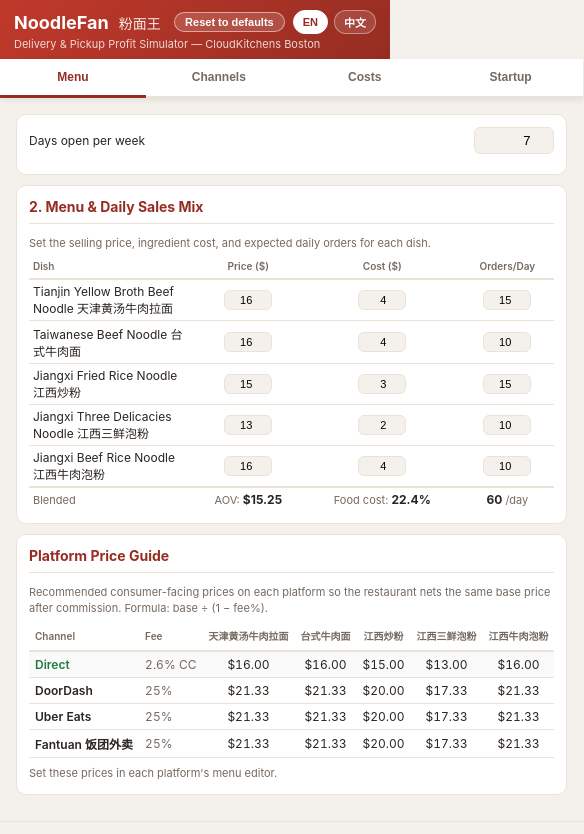
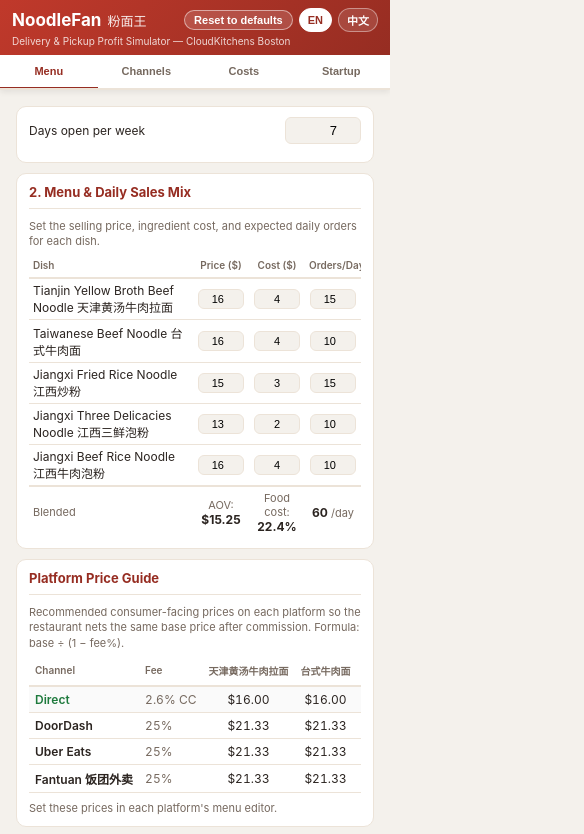
Before and after one commit to lukchen/noodlefan-profit-simulator, a plain HTML site: page index.html in a window 390 px wide. Shown: the top 834 px of the page, 584 px wide, since content can reach past the window. Drawn offline with Linux system fonts and the light colour scheme.

Commit message:
fix: improve mobile layout — all 4 tabs visible, menu table fixed-layout, no horizontal overflow

```diff
--- a/index.html
+++ b/index.html
@@ -4,7 +4,7 @@
 <meta charset="UTF-8" />
 <meta name="viewport" content="width=device-width, initial-scale=1.0" />
 <title data-i18n="docTitle">NoodleFan 粉面王 — Profit Simulator</title>
-<link rel="stylesheet" href="style.css?v=8" />
+<link rel="stylesheet" href="style.css?v=10" />
 </head>
 <body>
   <header class="topbar">
--- a/style.css
+++ b/style.css
@@ -338,56 +338,71 @@ canvas { max-width: 100%; }
 
 /* ── RESPONSIVE ── */
 @media (max-width: 800px) {
-  /* Switch to natural scroll layout */
-  body        { overflow: auto; height: auto; }
-  .layout     { grid-template-columns: 1fr; overflow: visible; }
-  .inputs     { border-right: none; border-bottom: 1px solid var(--border); overflow: visible; height: auto; }
-  .results    { overflow: visible; }
-  .tab-panels { overflow: visible; height: auto; flex: none; }
+  /* Hard-clamp everything to viewport width */
+  html            { overflow-x: hidden; }
+  body            { overflow-x: hidden; overflow-y: auto; height: auto; width: 100%; }
+  .layout         { grid-template-columns: 1fr; overflow: hidden; width: 100%; }
+  .inputs         { border-right: none; border-bottom: 1px solid var(--border);
+                    overflow: hidden; height: auto; width: 100%; }
+  .results        { overflow: visible; width: 100%; }
+  .tab-panels     { overflow: visible; height: auto; flex: none; width: 100%; }
+  .tab-bar        { position: sticky; top: 0; z-index: 50;
+                    box-shadow: 0 2px 6px rgba(0,0,0,0.08); width: 100%; }
 
-  /* Sticky tab bar so tabs are reachable while scrolling */
-  .tab-bar    { position: sticky; top: 0; z-index: 50; box-shadow: 0 2px 6px rgba(0,0,0,0.08); }
+  /* Table wraps stay within their card */
+  .menu-table-wrap, .price-guide-wrap {
+    width: 100%;
+    overflow-x: auto;
+    -webkit-overflow-scrolling: touch;
+  }
 }
 
 @media (max-width: 600px) {
   /* ── Topbar ── */
-  .topbar         { padding: 10px 14px 8px; }
-  .topbar-row     { flex-wrap: wrap; gap: 6px; }
-  .brand-en       { font-size: 18px; }
-  .brand-cn       { font-size: 14px; }
-  .topbar-right   { gap: 8px; }
-  .reset-btn      { font-size: 11px; padding: 3px 10px; }
-  .lang-btn       { font-size: 11px; padding: 3px 9px; }
-  .subtitle       { font-size: 11px; }
+  .topbar         { padding: 8px 12px; }
+  .topbar-row     { flex-wrap: wrap; gap: 4px; }
+  .brand          { gap: 6px; }
+  .brand-en       { font-size: 17px; }
+  .brand-cn       { font-size: 13px; }
+  .topbar-right   { gap: 6px; }
+  .reset-btn      { font-size: 11px; padding: 3px 9px; }
+  .lang-btn       { font-size: 11px; padding: 3px 8px; }
+  .subtitle       { font-size: 10px; }
 
-  /* ── Tab bar — equal-width tabs ── */
-  .tab-bar        { padding: 0; }
-  .tab-btn        { flex: 1; padding: 11px 4px; font-size: 12px; text-align: center; min-width: 0; }
+  /* ── Tab bar — 4 equal-width tabs that ALWAYS fit ── */
+  .tab-bar        { padding: 0; display: flex; overflow: hidden; }
+  .tab-btn        { flex: 1; min-width: 0; padding: 10px 4px; font-size: 11px;
+                    font-weight: 700; text-align: center; white-space: nowrap;
+                    overflow: hidden; text-overflow: ellipsis; }
 
   /* ── Cards ── */
-  .card           { padding: 12px; margin-bottom: 10px; }
+  .card           { padding: 10px 12px; margin-bottom: 10px; }
+  .card h2        { font-size: 13px; margin-bottom: 10px; }
 
-  /* ── Menu table — horizontal scroll ── */
-  .menu-table-wrap {
-    overflow-x: auto;
-    -webkit-overflow-scrolling: touch;
-  }
-  .menu-table                     { min-width: 320px; font-size: 12px; }
-  .menu-table th                  { font-size: 10px; padding: 3px 4px 6px; }
-  .menu-table td                  { padding: 4px; }
-  .menu-table td:first-child      { max-width: 110px; word-break: break-word; }
-  .menu-table input[type="number"]{ width: 48px; font-size: 11px; padding: 3px 4px; }
+  /* ── Menu table — fixed layout so columns always fit ── */
+  .menu-table     { width: 100%; table-layout: fixed; font-size: 12px; }
+  .menu-table th  { font-size: 10px; padding: 3px 4px 6px; }
+  .menu-table td  { padding: 4px; word-break: break-word; }
+  /* Dish name: takes remaining space; value cols: fixed width */
+  .menu-table th:nth-child(2), .menu-table td:nth-child(2),
+  .menu-table th:nth-child(3), .menu-table td:nth-child(3),
+  .menu-table th:nth-child(4), .menu-table td:nth-child(4) { width: 56px; }
+  .menu-table input[type="number"] { width: 46px; font-size: 11px; padding: 3px 4px; }
+
+  /* Price guide table stays scrollable */
+  .price-guide-table { min-width: 360px; }
 
   /* ── Fields ── */
-  .field label                    { font-size: 12px; }
-  .field input[type="number"]     { width: 80px; }
+  .field          { gap: 8px; }
+  .field label    { font-size: 12px; min-width: 0; }
+  .field input[type="number"] { width: 76px; flex-shrink: 0; }
 
   /* ── Channel rows ── */
-  .dual                           { flex-wrap: wrap; gap: 4px; }
-  .dual input                     { width: 52px; font-size: 11px; }
+  .dual           { flex-wrap: wrap; gap: 4px; }
+  .dual input     { width: 50px; font-size: 11px; }
 
   /* ── Results ── */
-  .results                        { padding: 12px; }
-  .pl-table                       { font-size: 12px; }
-  .total-row td                   { font-size: 13px; }
+  .results        { padding: 10px 12px; }
+  .pl-table       { font-size: 12px; }
+  .total-row td   { font-size: 13px; }
 }
```
